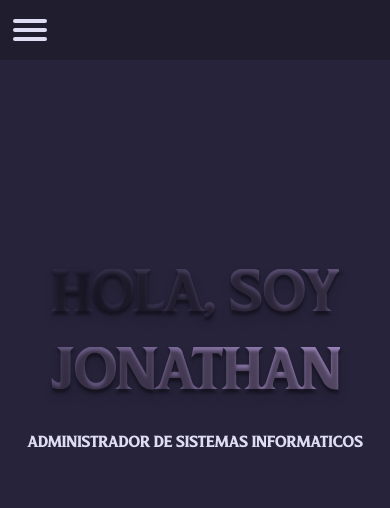
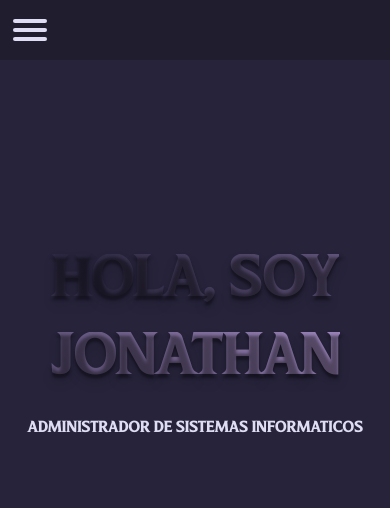
Before and after one commit to FleekZy/FleekZy.github.io, a plain HTML site: page index.html in a window 390 px wide. Shown: the top 508 px of the page. Drawn offline with Linux system fonts and the light colour scheme; files whose address does not match are found by name.

Commit message:
Add files via upload

```diff
--- a/inicio/style.css
+++ b/inicio/style.css
@@ -254,14 +254,14 @@
     /* PORTADA */
     .div2 {
       grid-area: 2 / 1 / 1 / 6;
-      margin-top: 160px;
+      margin-top: 300px;
       z-index: 1;
     }
 
     .Portada {
       text-align: center;
       color: #FFFFFF;
-      padding-top: 10px;
+      padding-top: 15px;
     }
 
     #Portada2 {
@@ -621,7 +621,7 @@
 
     /* MEDIAQUERY PARA MOVILES */
 
-    @media (min-width:424px) and (max-width: 991px) {
+    @media (max-width:424px) {
 
       .site-logo {
         display: none;
@@ -685,7 +685,7 @@
       /* PORTADA */
 
       .Portada {
-        margin-top: 20%;
+        margin-top: 22%;
       }
 
       #Portada2 {
@@ -851,7 +851,7 @@
       /* Portada */
 
       .Portada {
-        margin-top: 5em;
+        margin-top: -80px;
       }
 
       #Portada2 {
```
